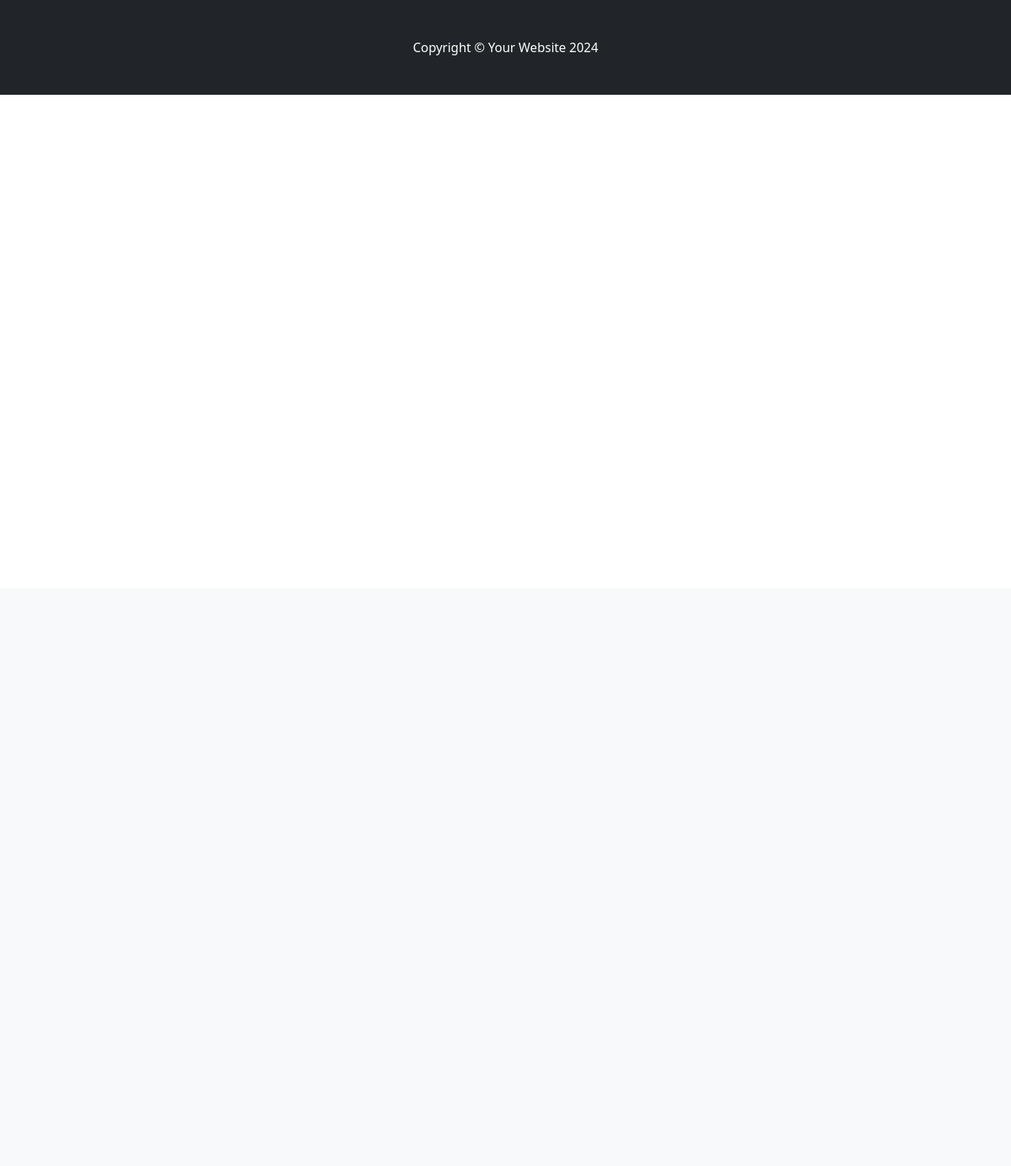
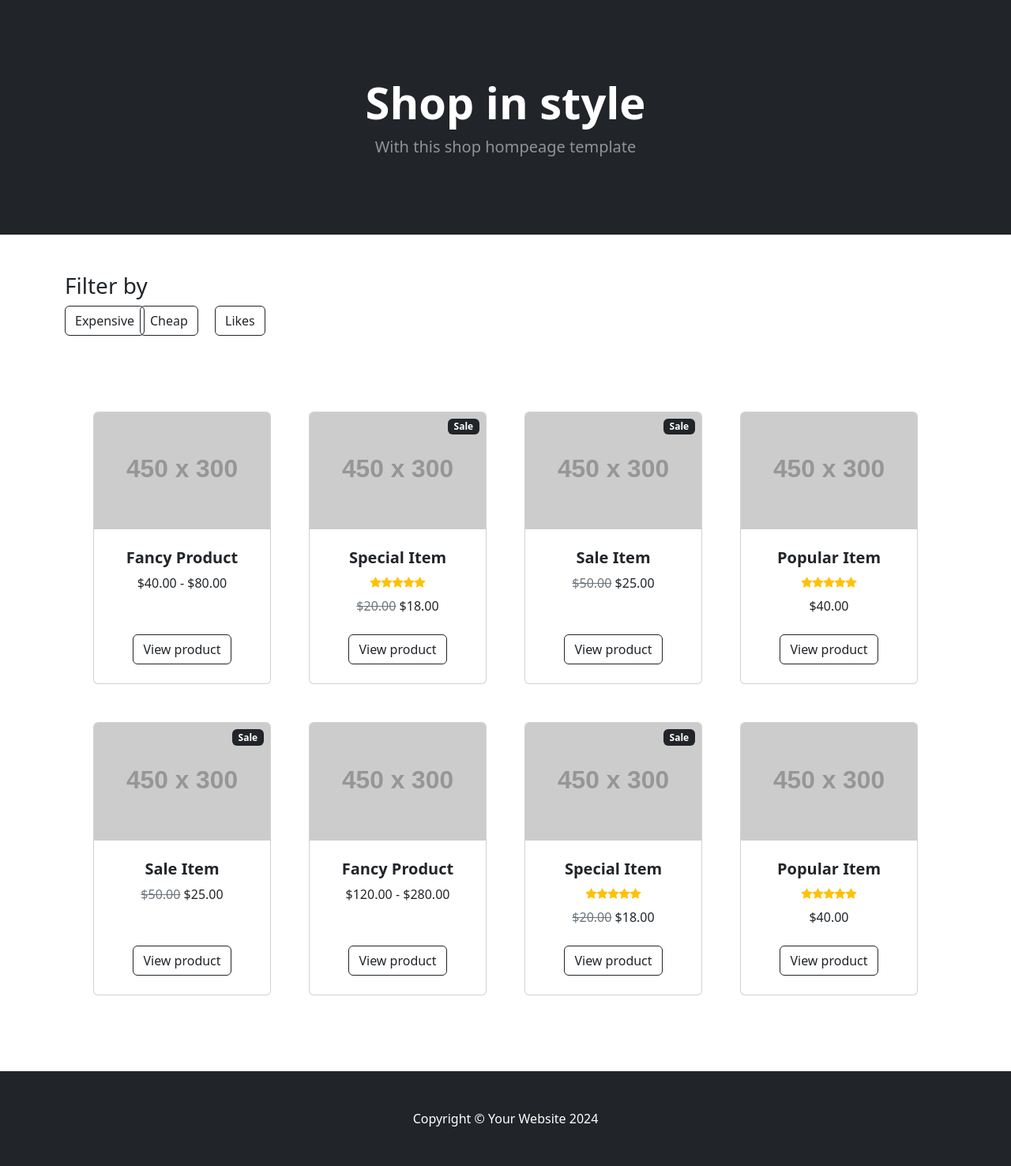
Before and after one commit to ismailovsarvar/myshop, a Django app: page /shop/ in a window 1280 px wide. Shown: the part 56-1532 px from the top of the page at 79% size. Before the commit the page ends 176 px from the top, so only its background shows below. Run offline with Django 5.2, Linux system fonts and the light colour scheme; grey boxes labelled with a size stand in for pictures from a placeholder-image service; some libraries are stand-ins or nearby versions.

Commit message:
EXTENDS DONE

```diff
--- /dev/null
+++ b/my_shop/templates/_footer.html
@@ -0,0 +1,7 @@
+
+
+{% block _footer %}
+    <footer class="py-5 bg-dark">
+        <div class="container"><p class="m-0 text-center text-white">Copyright &copy; Your Website 2024</p></div>
+    </footer>
+{% endblock %}
--- /dev/null
+++ b/my_shop/templates/_navbar.html
@@ -0,0 +1,38 @@
+
+
+{% block navbar %}
+	<nav class="navbar navbar-expand-lg navbar-light bg-light">
+    <div class="container px-4 px-lg-5">
+        <a class="navbar-brand" href="#!">Start Bootstrap</a>
+        <button class="navbar-toggler" type="button" data-bs-toggle="collapse" data-bs-target="#navbarSupportedContent"
+                aria-controls="navbarSupportedContent" aria-expanded="false" aria-label="Toggle navigation"><span
+                class="navbar-toggler-icon"></span></button>
+        <div class="collapse navbar-collapse" id="navbarSupportedContent">
+            <ul class="navbar-nav me-auto mb-2 mb-lg-0 ms-lg-4">
+                <li class="nav-item"><a class="nav-link active" aria-current="page" href="#!">Home</a></li>
+                <li class="nav-item"><a class="nav-link" href="#!">About</a></li>
+                <li class="nav-item dropdown">
+                    <a class="nav-link dropdown-toggle" id="navbarDropdown" href="#" role="button"
+                       data-bs-toggle="dropdown" aria-expanded="false">Categories</a>
+                    <ul class="dropdown-menu" aria-labelledby="navbarDropdown">
+                        <li><a class="dropdown-item" href="#!">All Products</a></li>
+                        <li>
+                            <hr class="dropdown-divider"/>
+                        </li>
+                        <li><a class="dropdown-item" href="#!">Popular Items</a></li>
+                        <li><a class="dropdown-item" href="#!">New Arrivals</a></li>
+                    </ul>
+                </li>
+            </ul>
+            <form class="d-flex">
+                <input type="text" class="form-contro">
+                <button class="btn btn-outline-dark" type="submit">
+                    <i class="bi-search-fill me-1"></i>
+                    Search
+
+                </button>
+            </form>
+        </div>
+    </div>
+</nav>
+{% endblock %}
--- a/my_shop/templates/base.html
+++ b/my_shop/templates/base.html
@@ -6,7 +7,7 @@
     <meta name="viewport" content="width=device-width, initial-scale=1, shrink-to-fit=no"/>
     <meta name="description" content=""/>
     <meta name="author" content=""/>
-    <title>{% block title %}Shop Homepage{% endblock %}</title>
+    <title>Shop Homepage - Start Bootstrap Template</title>
     <!-- Favicon-->
     <link rel="icon" type="image/x-icon" href="{% static 'shop/assets/favicon.ico' %}"/>
     <!-- Bootstrap icons-->
--- a/my_shop/templates/shop/home.html
+++ b/my_shop/templates/shop/home.html
@@ -2,7 +2,7 @@
 {% load static %}
 {% block title %}Home Page{% endblock %}
 
-{% block content %}
+{% block home %}
     <!-- Header-->
     <header class="bg-dark py-5">
         <div class="container px-4 px-lg-5 my-5">
@@ -275,13 +275,4 @@
             </div>
         </div>
     </section>
-    <!-- Footer-->
-    <footer class="py-5 bg-dark">
-        <div class="container"><p class="m-0 text-center text-white">Copyright &copy; Your Website 2024</p></div>
-    </footer>
-    <!-- Bootstrap core JS-->
-    <script src="https://cdn.jsdelivr.net/npm/bootstrap@5.2.3/dist/js/bootstrap.bundle.min.js"></script>
-    <!-- Core theme JS-->
-    <script src="{% static 'shop/js/scripts.js' %}"></script>
-
 {% endblock %}
```
Also changed, not shown: other parts of my_shop/templates/base.html (+10 -39 lines), my_shop/templates/shop/detail.html (+13 -7 lines).
